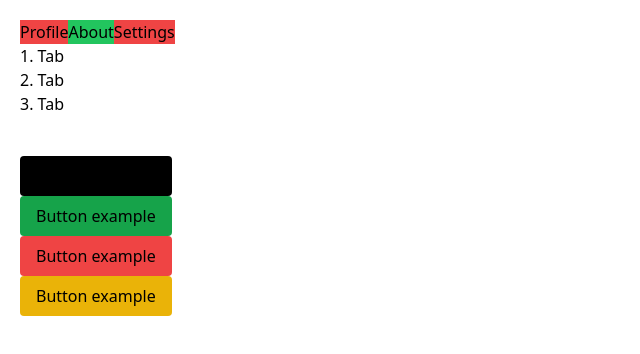
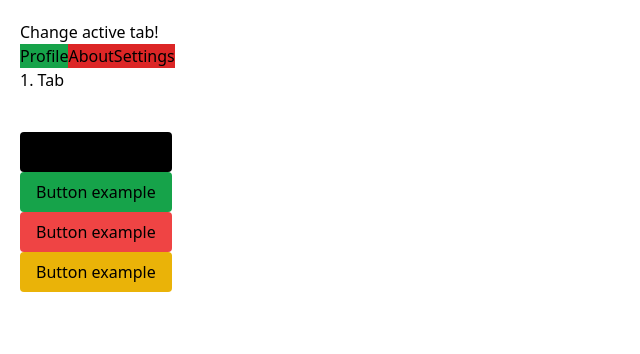
Before and after one commit to deccalpro/baran-react-starter-kit, a React (Create React App) app: page / in a window 1280 px wide. Shown: the top 354 px of the page, without its empty margins (0-640 px from the left). Built offline with nearby package versions, Linux system fonts and the light colour scheme.

Commit message:
Tab kısmında section yeri güncellendi

```diff
--- a/src/App.js
+++ b/src/App.js
@@ -1,12 +1,17 @@
 import './tailwind.css'
 import Button from "./Components/Button"
 import Tab from "./Components/Tab"
+import { useState } from "react"
 
 function App() {
+  const [activeTab, setActiveTab] = useState(0)
   return (
     <div>
       <div style={{padding: 20,}}>
-        <Tab activeTab={1}>
+        <button onClick={() => setActiveTab(activeTab === 2 ? 0 : activeTab+1)}>
+          Change active tab!
+        </button>
+        <Tab activeTab={activeTab} setActiveTab={setActiveTab}>
           <Tab.Panel title="Profile">1. Tab</Tab.Panel>
           <Tab.Panel title="About">2. Tab</Tab.Panel>
           <Tab.Panel title="Settings">3. Tab</Tab.Panel>
--- a/src/Components/Tab.js
+++ b/src/Components/Tab.js
@@ -1,10 +1,17 @@
-function Tab({ children, activeTab }) {
+function Tab({ children, activeTab, setActiveTab }) {
   return (
     <div>
       <nav>
-        {children.map((tab, index) => <button className={activeTab === index ? 'bg-green-500' : 'bg-red-500'} key={index}>{tab.props.title}</button>)}
+        {children.map((tab, index) => (
+          <button
+          onClick={() => setActiveTab(index)}
+          className={activeTab === index ? 'bg-green-600' : 'bg-red-600'}
+          key={index}>
+            {tab.props.title}
+            </button>
+        ))}
       </nav>
-      {children}
+      {children[activeTab]}
     </div>
   )
 }
```
